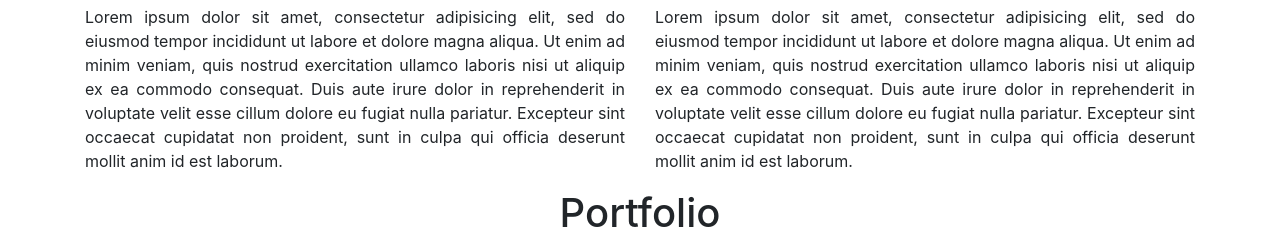
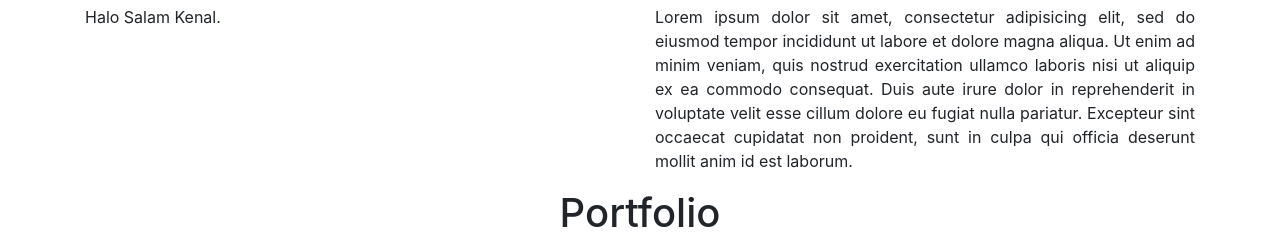
Before and after one commit to Fedhlan/Fedhlan.github.io, a plain HTML site: page index.html in a window 1280 px wide. Shown: the part 532-774 px from the top of the page. Drawn offline with nearby package versions, Linux system fonts and the light colour scheme.

Commit message:
Baru 2kali

```diff
--- a/index.html
+++ b/index.html
@@ -52,12 +52,7 @@
   </div>
   <div class="row">
   <div class="col text-justify">
-    <p>Lorem ipsum dolor sit amet, consectetur adipisicing elit, sed do eiusmod
-    tempor incididunt ut labore et dolore magna aliqua. Ut enim ad minim veniam,
-    quis nostrud exercitation ullamco laboris nisi ut aliquip ex ea commodo
-    consequat. Duis aute irure dolor in reprehenderit in voluptate velit esse
-    cillum dolore eu fugiat nulla pariatur. Excepteur sint occaecat cupidatat non
-    proident, sunt in culpa qui officia deserunt mollit anim id est laborum.</p>
+    <p>Halo Salam Kenal.</p>
   </div>
   <div class="col text-justify">
     <p>Lorem ipsum dolor sit amet, consectetur adipisicing elit, sed do eiusmod
```
